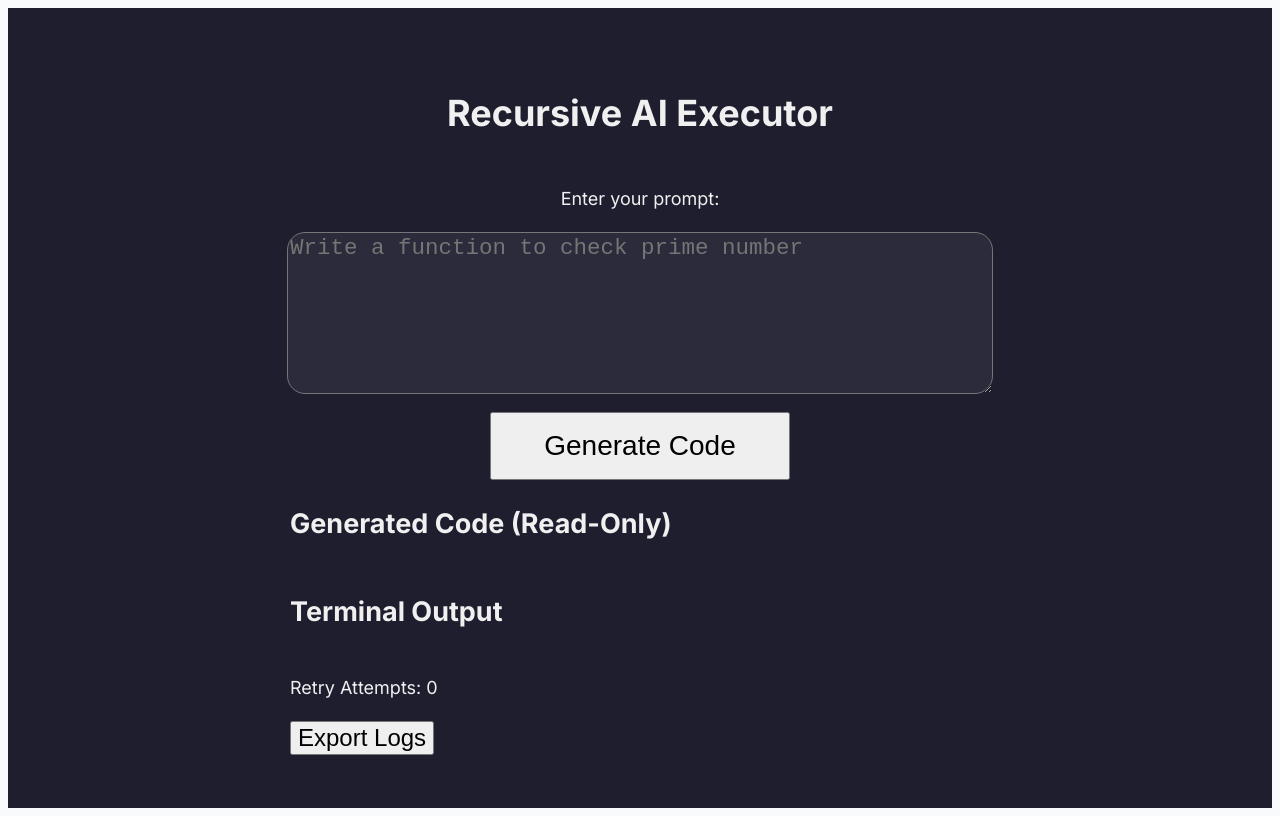
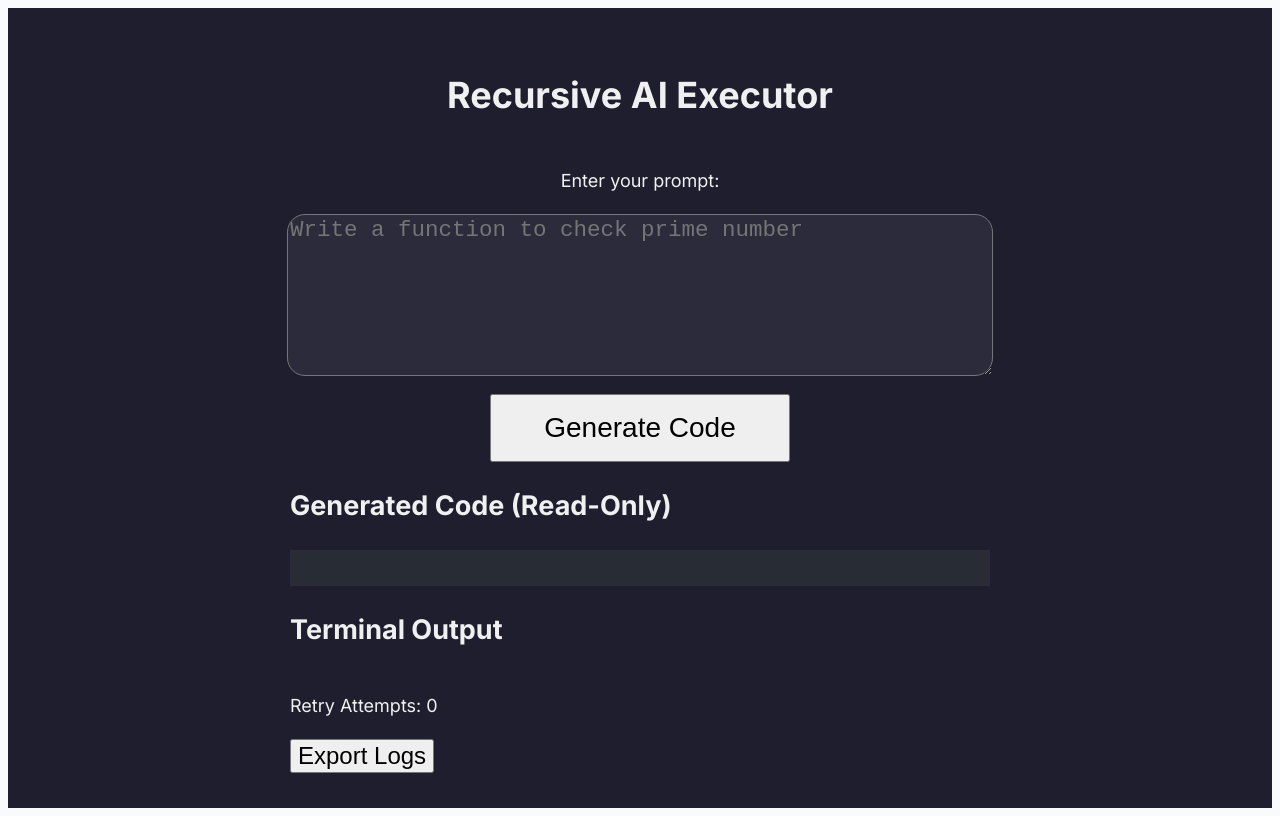
Before and after one commit to BALASAI77/recursive-ai-executor-frontend, a React (Vite) app: page / in a window 1280 px wide. Built offline with nearby package versions, Linux system fonts and the light colour scheme.

Commit message:
Update App.jsx

```diff
--- a/src/App.jsx
+++ b/src/App.jsx
@@ -1,7 +1,7 @@
-import { useState } from 'react';
+import { useState, useEffect, useRef } from 'react';
 import axios from 'axios';
 import hljs from 'highlight.js';
-import 'highlight.js/styles/atom-one-dark.css';
+import 'highlight.js/styles/atom-one-dark.css'; // Modern, interview-ready theme
 import { saveAs } from 'file-saver';
 
 function App() {
@@ -11,6 +11,7 @@ function App() {
   const [retryCount, setRetryCount] = useState(0);
   const [loading, setLoading] = useState(false);
   const [logs, setLogs] = useState([]);
+  const codeRef = useRef(null);
 
   const handleGenerate = async () => {
     if (!prompt.trim()) {
@@ -34,16 +35,13 @@ function App() {
           { prompt }
         );
 
-        const rawCode = response.data.final_code || '# No code generated...';
-        const highlightedCode = hljs.highlight(rawCode, { language: 'python' }).value;
-
-        setCode(highlightedCode);
+        setCode(response.data.final_code || '# No code generated...');
         setOutput(response.data.output || 'No terminal output available.');
         setLogs((prevLogs) => [
           ...prevLogs,
           {
             prompt,
-            code: rawCode,
+            code: response.data.final_code,
             output: response.data.output,
             timestamp: new Date().toISOString(),
             retries: attempts
@@ -53,10 +51,7 @@ function App() {
       } catch (error) {
         console.error('Error on attempt', attempts, ':', error);
         if (attempts === maxRetries) {
-          const errorCode = '# Error connecting to backend after max retries...';
-          const highlightedError = hljs.highlight(errorCode, { language: 'python' }).value;
-
-          setCode(highlightedError);
+          setCode('# Error connecting to backend after max retries...');
           setOutput('Max retries reached. Check backend logs.');
           setLogs((prevLogs) => [
             ...prevLogs,
@@ -74,6 +69,13 @@ function App() {
 
     setLoading(false);
   };
+
+  // Highlight code when it changes
+  useEffect(() => {
+    if (codeRef.current) {
+      hljs.highlightElement(codeRef.current);
+    }
+  }, [code]);
 
   const exportLogs = () => {
     const data = JSON.stringify(logs, null, 2);
@@ -109,10 +111,11 @@ function App() {
 
       <div className="mt-6 w-[700px]">
         <h2 className="text-xl font-semibold mb-2">Generated Code (Read-Only)</h2>
-        <pre
-          className="bg-gray-900 p-4 rounded-md text-left text-sm font-mono w-full whitespace-pre-wrap overflow-x-auto shadow-lg"
-          dangerouslySetInnerHTML={{ __html: code }}
-        />
+        <pre className="bg-gray-900 p-4 rounded-md text-left text-sm font-mono w-full whitespace-pre-wrap overflow-x-auto shadow-lg">
+          <code ref={codeRef} className="language-python">
+            {code}
+          </code>
+        </pre>
 
         <h2 className="text-xl font-semibold mt-4 mb-2">Terminal Output</h2>
         <pre className="bg-gray-800 text-white p-4 rounded-md text-left text-sm font-mono w-full whitespace-pre-wrap shadow-lg overflow-x-auto">
```
